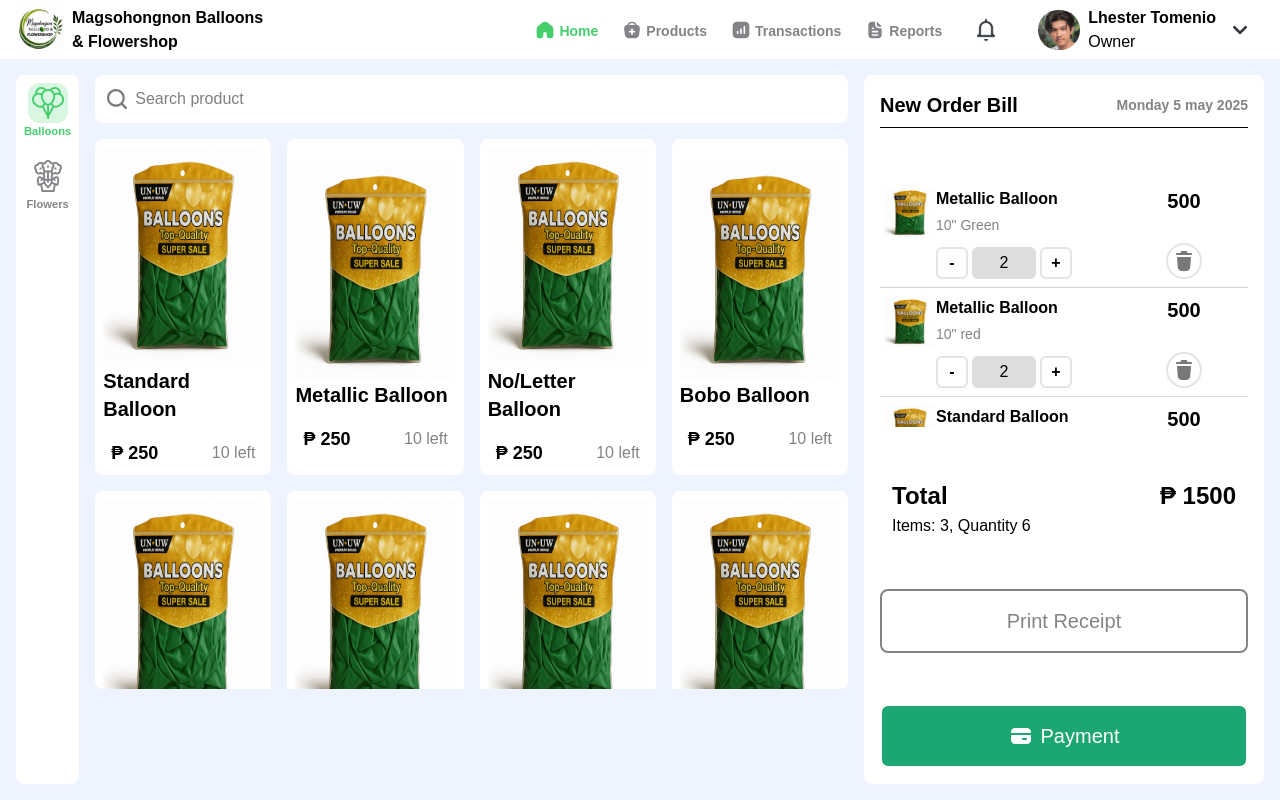
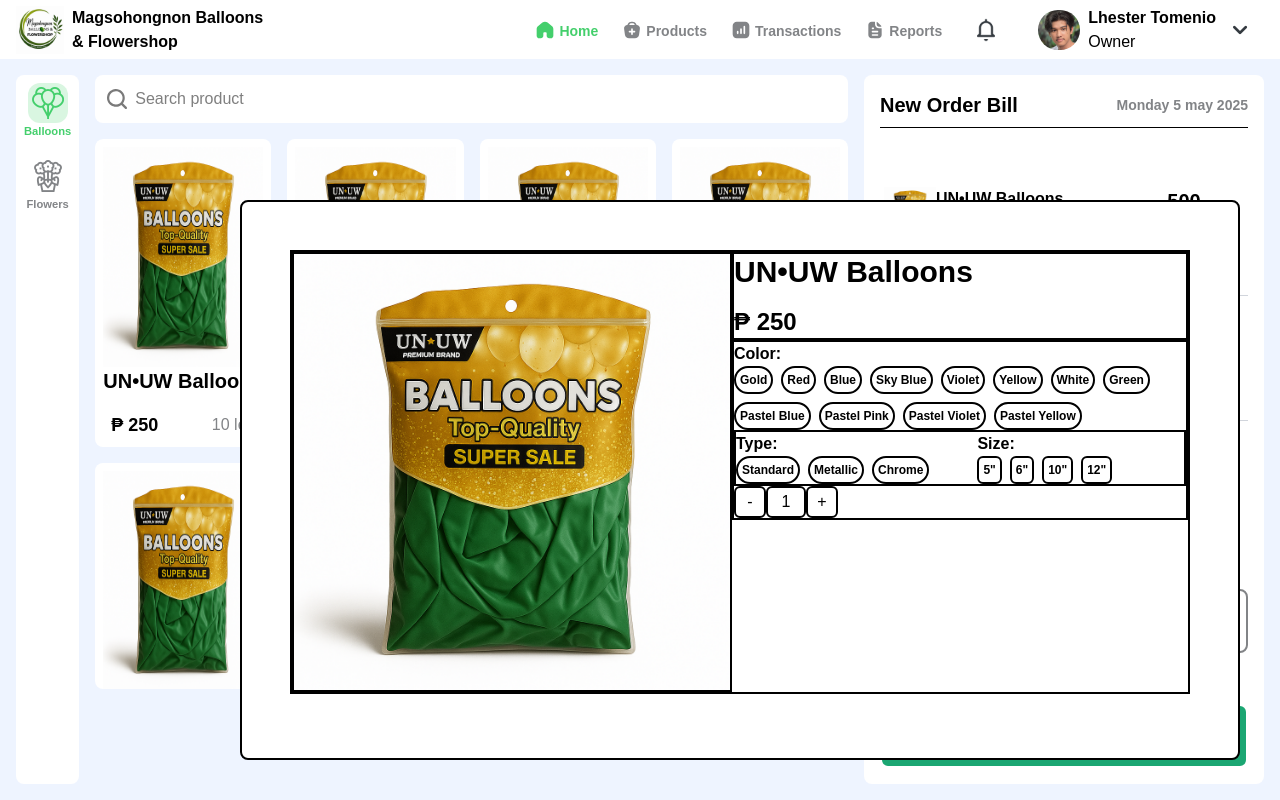
Before and after one commit to fumio65/pos_magsohongnon_balloons_and_flowershop, a React (Vite) app: page /home in a window 1280 px wide. Built offline with nearby package versions, Linux system fonts and the light colour scheme.

Commit message:
save commit

```diff
--- a/src/App.css
+++ b/src/App.css
@@ -25,6 +25,8 @@
 
   --color-active-user-menu: #e0e0e0;
 
+  --color-button: #1BA672;
+
   --color-side-hover: rgba(68, 207, 108, 0.1);
   --color-side-active: rgba(68, 207, 108, 0.2);
 }
--- a/src/components/Cart.jsx
+++ b/src/components/Cart.jsx
@@ -1,9 +1,11 @@
 import React, { useState } from 'react'
 
 const initialCartItems = [
-  { image: '/images/Metallic Balloon.png', name: 'Metallic Balloon', variation: '10" Green', quantity: 2, price: 250, total: 500, delete: '/icons/trash.svg' },
-  { image: '/images/Metallic Balloon.png', name: 'Metallic Balloon', variation: '10" red', quantity: 2, price: 250, total: 500, delete: '/icons/trash.svg' },
-  { image: '/images/Metallic Balloon.png', name: 'Standard Balloon', variation: '10" Green', quantity: 2, price: 250, total: 500, delete: '/icons/trash.svg' },
+  { image: '/images/UN•UW Balloons.png', name: 'UN•UW Balloons', variation: '10" Green', quantity: 2, price: 250, total: 500, delete: '/icons/trash.svg' },
+  { image: '/images/UN•UW Balloons.png', name: 'UN•UW Balloons', variation: '10" Green', quantity: 2, price: 250, total: 500, delete: '/icons/trash.svg' },
+  { image: '/images/UN•UW Balloons.png', name: 'UN•UW Balloons', variation: '10" Green', quantity: 2, price: 250, total: 500, delete: '/icons/trash.svg' },
+  { image: '/images/UN•UW Balloons.png', name: 'UN•UW Balloons', variation: '10" Green', quantity: 2, price: 250, total: 500, delete: '/icons/trash.svg' },
+
 ]
 
 function Cart({ className = '' }) {
@@ -42,7 +44,7 @@
       </div>
 
 
-      <div className='flex flex-col gap- max-h-[248px] overflow-y-scroll'>
+      <div className='flex flex-col gap-2 min-h-[248px] max-h-[248px] overflow-y-auto'>
         {cartItems.map((item, index) => (
           <React.Fragment key={index}>
             <div className='flex p-1'>
--- /dev/null
+++ b/src/components/ProductSelection.jsx
@@ -0,0 +1,80 @@
+import React from 'react'
+
+const SelectProducts = [
+  {
+    image: '/images/UN•UW Balloons.png',
+    name: 'UN•UW Balloons',
+    price: '₱ 250',
+    color: ['Gold',  'Red', "Blue", "Sky Blue", "Violet", "Yellow", "White", "Green", "Pastel Blue", "Pastel Pink", "Pastel Violet", "Pastel Yellow"],
+    type: ["Standard", "Metallic", "Chrome"],
+    size: ['5"', '6"', '10"', '12"']
+  },
+]
+
+function ProductSelection() {
+  return (
+    <div className='absolute border-2 bg-white p-12 rounded-lg w-[1000px] h-[560px] bottom-10 left-60'>
+      {SelectProducts.map((item, index) => (
+        <div key={index} className='border-2 flex'>
+          <img className='h-110 border-2'
+            src={item.image} alt="product"
+          />
+
+          <div>
+            <div className='border-2 flex flex-col gap-4'>
+              <p className='text-3xl font-bold'>{item.name}</p>
+              <p className='text-2xl font-bold'>{item.price}</p>
+            </div>
+
+            <div className='border-2 '>
+              <p className='font-bold'>Color:</p>
+              <div className='flex flex-wrap gap-2'>
+                {item.color.map((color, i) => (
+                  <button key={i} className='border-2 rounded-full p-1 text-xs font-bold'>
+                    {color}
+                  </button>
+                ))}
+              </div>
+
+              <div className='border-2 flex gap-12'>
+                <div>
+                  <p className='font-bold'>Type:</p>
+                  <div className='flex gap-2'>
+                    {item.type.map((type, idx) => (
+                      <button key={idx} className='border-2 rounded-full p-1 text-xs font-bold'>
+                        {type}
+                      </button>
+                    ))}
+                  </div>
+                </div>
+
+                <div>
+                    <p className='font-bold'>Size:</p>
+                    <div className='flex gap-2'>
+                      {item.size.map((size, idx) => (
+                        <button key={idx} className='border-2 rounded-md p-1 text-xs font-bold'>
+                          {size}
+                        </button>
+                      ))}
+                    </div>
+                </div>
+
+              </div>
+
+              <div className='flex'>
+                <div className='q flex-grow'>
+                  <button className='border-2 h-8 w-8 rounded-md'>-</button>
+                  <input className='border-2 h-8 w-10 rounded-md text-center' type="text" value="1"/>
+                  <button className='border-2 h-8 w-8 rounded-md'>+</button>
+                </div>
+              </div>
+
+            </div>
+          </div>
+        </div>
+      ))}
+    </div>
+  )
+}
+
+export default ProductSelection
--- a/src/components/Products.jsx
+++ b/src/components/Products.jsx
@@ -1,22 +1,19 @@
 import React from 'react'
+import ProductSelection from './ProductSelection'
 
 const productGrid = [
-  { image: '/images/Metallic Balloon.png', name: 'Standard Balloon', price: '₱ 250', quantity: 10 },
-  { image: '/images/Metallic Balloon.png', name: 'Metallic Balloon', price: '₱ 250', quantity: 10 },
-  { image: '/images/Metallic Balloon.png', name: 'No/Letter Balloon', price: '₱ 250', quantity: 10 },
-  { image: '/images/Metallic Balloon.png', name: 'Bobo Balloon', price: '₱ 250', quantity: 10 },
-  { image: '/images/Metallic Balloon.png', name: 'Metallic Balloon', price: '₱ 250', quantity: 10 },
-  { image: '/images/Metallic Balloon.png', name: 'Metallic Balloon', price: '₱ 250', quantity: 10 },
-  { image: '/images/Metallic Balloon.png', name: 'Metallic Balloon', price: '₱ 250', quantity: 10 },
-  { image: '/images/Metallic Balloon.png', name: 'Metallic Balloon', price: '₱ 250', quantity: 10 },
-  { image: '/images/Metallic Balloon.png', name: 'Metallic Balloon', price: '₱ 250', quantity: 10 },
-  { image: '/images/Metallic Balloon.png', name: 'Metallic Balloon', price: '₱ 250', quantity: 10 },
-  { image: '/images/Metallic Balloon.png', name: 'Metallic Balloon', price: '₱ 250', quantity: 10 },
-  { image: '/images/Metallic Balloon.png', name: 'Metallic Balloon', price: '₱ 250', quantity: 10 },
-  { image: '/images/Metallic Balloon.png', name: 'Metallic Balloon', price: '₱ 250', quantity: 10 },
-  { image: '/images/Metallic Balloon.png', name: 'Metallic Balloon', price: '₱ 250', quantity: 10 },
-  { image: '/images/Metallic Balloon.png', name: 'Metallic Balloon', price: '₱ 250', quantity: 10 },
-  { image: '/images/Metallic Balloon.png', name: 'Metallic Balloon', price: '₱ 250', quantity: 10 },
+  { image: '/images/UN•UW Balloons.png', name: 'UN•UW Balloons', price: '₱ 250', quantity: 10, color: ['Gold',  'Red', "Blue", "Sky Blue", "Violet", "Yellow", "White", "Green", "Pastel Blue", "Pastel Pink", "Pastel Violet", "Pastel Yellow"], type: ["Metallic", "Chrome"], size: ['5"', '6"', '10"', '12"'] },
+  { image: '/images/UN•UW Balloons.png', name: 'UN•UW Balloons', price: '₱ 250', quantity: 10, color: ['Gold',  'Red', "Blue", "Sky Blue", "Violet", "Yellow", "White", "Green", "Pastel Blue", "Pastel Pink", "Pastel Violet", "Pastel Yellow"], type: ["Metallic", "Chrome"], size: ['5"', '6"', '10"', '12"'] },
+  { image: '/images/UN•UW Balloons.png', name: 'UN•UW Balloons', price: '₱ 250', quantity: 10, color: ['Gold',  'Red', "Blue", "Sky Blue", "Violet", "Yellow", "White", "Green", "Pastel Blue", "Pastel Pink", "Pastel Violet", "Pastel Yellow"], type: ["Metallic", "Chrome"], size: ['5"', '6"', '10"', '12"'] },
+  { image: '/images/UN•UW Balloons.png', name: 'UN•UW Balloons', price: '₱ 250', quantity: 10, color: ['Gold',  'Red', "Blue", "Sky Blue", "Violet", "Yellow", "White", "Green", "Pastel Blue", "Pastel Pink", "Pastel Violet", "Pastel Yellow"], type: ["Metallic", "Chrome"], size: ['5"', '6"', '10"', '12"'] },
+  { image: '/images/UN•UW Balloons.png', name: 'UN•UW Balloons', price: '₱ 250', quantity: 10, color: ['Gold',  'Red', "Blue", "Sky Blue", "Violet", "Yellow", "White", "Green", "Pastel Blue", "Pastel Pink", "Pastel Violet", "Pastel Yellow"], type: ["Metallic", "Chrome"], size: ['5"', '6"', '10"', '12"'] },
+  { image: '/images/UN•UW Balloons.png', name: 'UN•UW Balloons', price: '₱ 250', quantity: 10, color: ['Gold',  'Red', "Blue", "Sky Blue", "Violet", "Yellow", "White", "Green", "Pastel Blue", "Pastel Pink", "Pastel Violet", "Pastel Yellow"], type: ["Metallic", "Chrome"], size: ['5"', '6"', '10"', '12"'] },
+  { image: '/images/UN•UW Balloons.png', name: 'UN•UW Balloons', price: '₱ 250', quantity: 10, color: ['Gold',  'Red', "Blue", "Sky Blue", "Violet", "Yellow", "White", "Green", "Pastel Blue", "Pastel Pink", "Pastel Violet", "Pastel Yellow"], type: ["Metallic", "Chrome"], size: ['5"', '6"', '10"', '12"'] },
+  { image: '/images/UN•UW Balloons.png', name: 'UN•UW Balloons', price: '₱ 250', quantity: 10, color: ['Gold',  'Red', "Blue", "Sky Blue", "Violet", "Yellow", "White", "Green", "Pastel Blue", "Pastel Pink", "Pastel Violet", "Pastel Yellow"], type: ["Metallic", "Chrome"], size: ['5"', '6"', '10"', '12"'] },
+  { image: '/images/UN•UW Balloons.png', name: 'UN•UW Balloons', price: '₱ 250', quantity: 10, color: ['Gold',  'Red', "Blue", "Sky Blue", "Violet", "Yellow", "White", "Green", "Pastel Blue", "Pastel Pink", "Pastel Violet", "Pastel Yellow"], type: ["Metallic", "Chrome"], size: ['5"', '6"', '10"', '12"'] },
+  { image: '/images/UN•UW Balloons.png', name: 'UN•UW Balloons', price: '₱ 250', quantity: 10, color: ['Gold',  'Red', "Blue", "Sky Blue", "Violet", "Yellow", "White", "Green", "Pastel Blue", "Pastel Pink", "Pastel Violet", "Pastel Yellow"], type: ["Metallic", "Chrome"], size: ['5"', '6"', '10"', '12"'] },
+  { image: '/images/UN•UW Balloons.png', name: 'UN•UW Balloons', price: '₱ 250', quantity: 10, color: ['Gold',  'Red', "Blue", "Sky Blue", "Violet", "Yellow", "White", "Green", "Pastel Blue", "Pastel Pink", "Pastel Violet", "Pastel Yellow"], type: ["Metallic", "Chrome"], size: ['5"', '6"', '10"', '12"'] },
+  { image: '/images/UN•UW Balloons.png', name: 'UN•UW Balloons', price: '₱ 250', quantity: 10, color: ['Gold',  'Red', "Blue", "Sky Blue", "Violet", "Yellow", "White", "Green", "Pastel Blue", "Pastel Pink", "Pastel Violet", "Pastel Yellow"], type: ["Metallic", "Chrome"], size: ['5"', '6"', '10"', '12"'] },
 ]
 
 function Products({ className = ''}) {
@@ -25,17 +22,19 @@
       style={{
          gridArea: 'product-grid',
          gridTemplateColumns: 'repeat(4, 1fr)',
+         gridTemplateRows: 'repeat(2, 1fr)',
+         position: 'relative',
 
 
         }}
       className={`rounded-lg grid gap-4 max-h-[550px] overflow-auto scrollbar-hide ${className}`}
     >
       {productGrid.map((item, index) => (
-        <div key={index} className='flex flex-col items-center justify-center bg-white p-2 rounded-lg opacity-100 hover:opacity-70 transition duration-300 ease-in-out cursor-pointer transform hover:scale-101'>
+        <button key={index} className='flex flex-col items-center justify-center bg-white p-2 rounded-lg opacity-100 hover:opacity-70 transition duration-300 ease-in-out cursor-pointer transform hover:scale-101'>
           <img className='h-55'
            src={item.image} alt="item" />
           <div className='flex flex-col w-full gap-4 '>
-            <p className='text-xl font-bold'>
+            <p className='text-xl text-start font-bold'>
               {item.name}
             </p>
             <div className='flex items-center justify-between px-2'>
@@ -45,7 +44,7 @@
           </div>
 
 
-        </div>
+        </button>
       ))}
 
     </div>
--- a/src/pages/Home.jsx
+++ b/src/pages/Home.jsx
@@ -4,10 +4,11 @@
 import SearchBar from '../components/SearchBar.jsx'
 import Cart from '../components/Cart.jsx'
 import Products from '../components/Products.jsx'
+import ProductSelection from '../components/ProductSelection.jsx'
 
 function Home() {
   return (
-    <div className='bg-background h-screen flex flex-col'>
+    <div className='relative bg-background h-screen flex flex-col'>
       <Navbar />
       <main
         className="grid flex-grow p-4 gap-4 h-full"
@@ -25,6 +26,7 @@
         <SearchBar />
         <Cart />
         <Products />
+        <ProductSelection />
       </main>
     </div>
   )
```
Also changed, not shown: public/icons/return.svg (added), public/images/UN•UW Balloons.png (renamed from public/images/Metallic Balloon.png).
